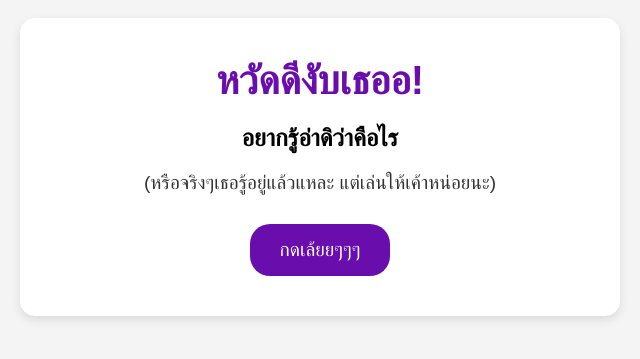
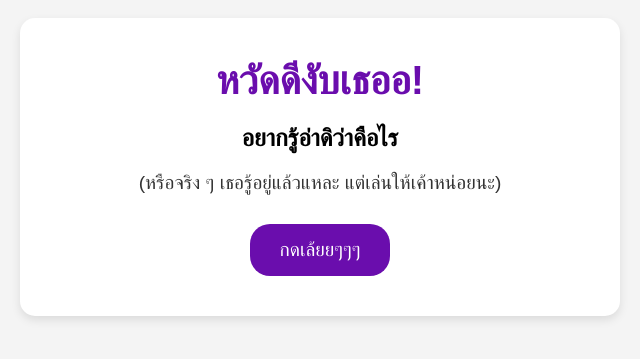
Before and after one commit to guide1121/Soba-Guide-s-Day, a plain HTML site: page index.html in a window 1280 px wide. Shown: the part 233-592 px from the top of the page, 320-960 px from the left. Drawn offline with Linux system fonts and the light colour scheme.

Commit message:
Update index.html

```diff
--- a/index.html
+++ b/index.html
@@ -12,7 +12,7 @@
     <div class="cover">
         <h1>หวัดดีงับเธออ!</h1>
         <h2>อยากรู้อ่าดิว่าคือไร </h2>
-        <p>(หรือจริงๆเธอรู้อยู่แล้วแหละ แต่เล่นให้เค้าหน่อยนะ)</p>
+        <p>(หรือจริง ๆ เธอรู้อยู่แล้วแหละ แต่เล่นให้เค้าหน่อยนะ)</p>
         <button onclick="startQuiz()">กดเล้ยยๆๆๆ</button>
     </div>
 
```
